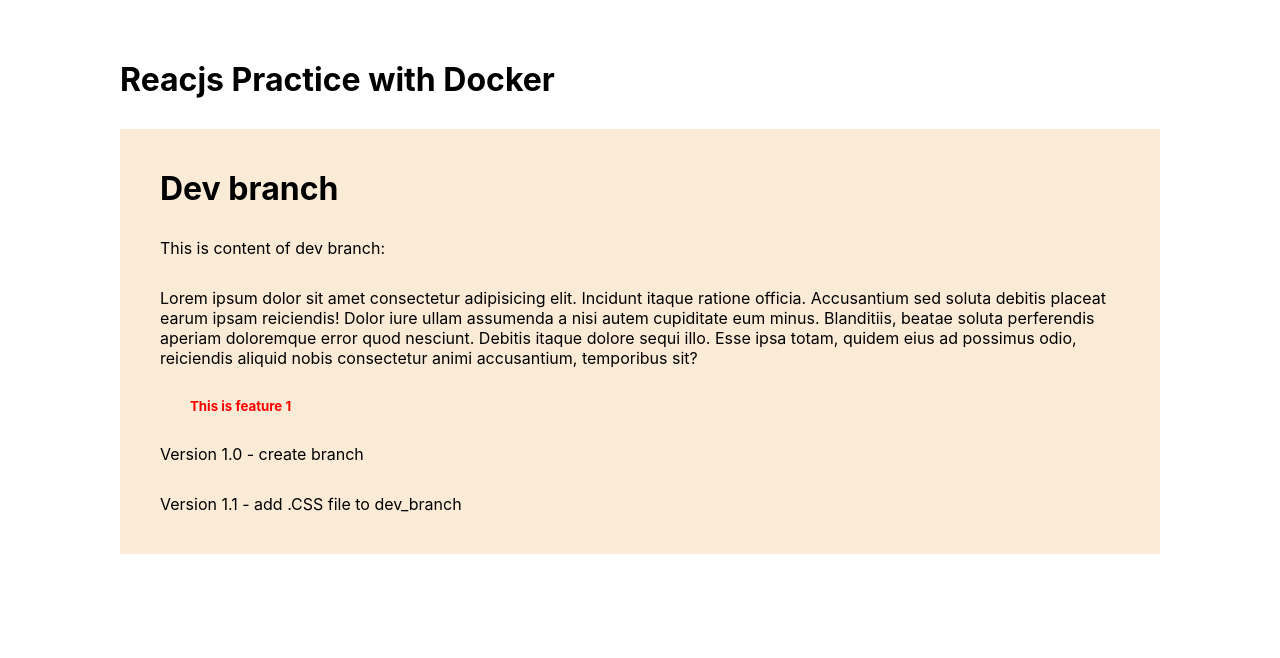
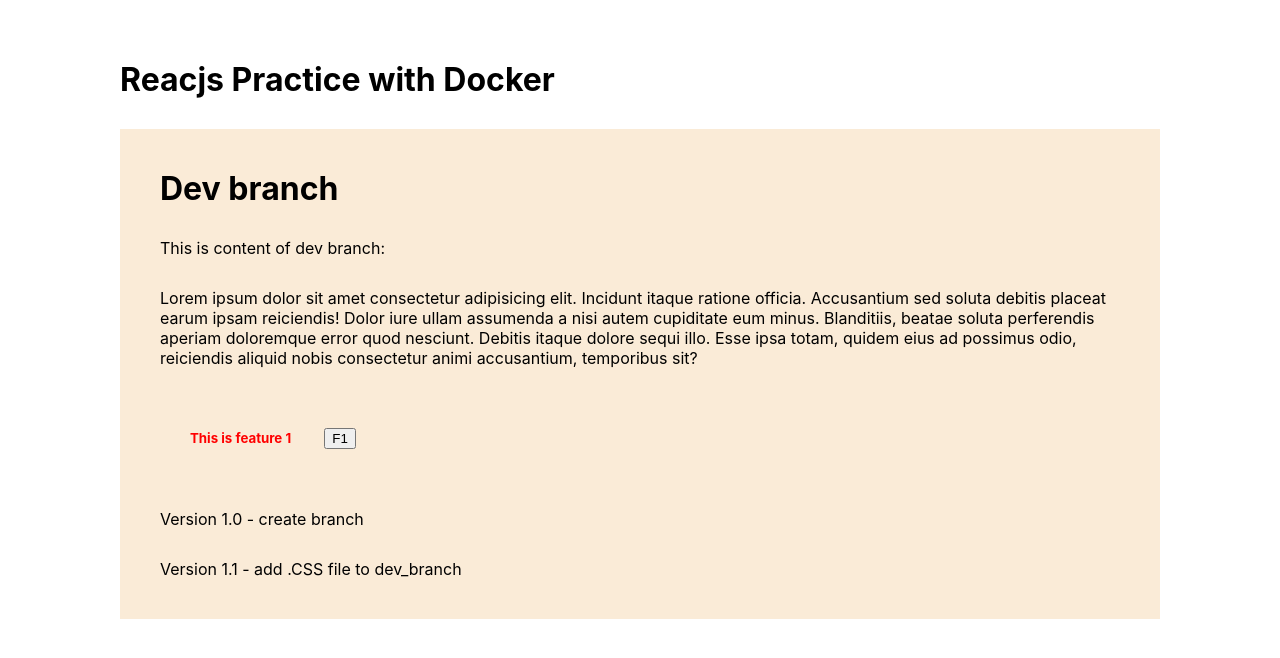
Before and after one commit to PhuocDev/docker_practice, a React (Create React App) app: page / in a window 1280 px wide. Shown: the top 658 px of the page. Built offline with nearby package versions, Linux system fonts and the light colour scheme.

Commit message:
feat: add btn to fea1

```diff
--- a/src/Feature1.jsx
+++ b/src/Feature1.jsx
@@ -3,7 +3,8 @@
 export default function Feature1() {
   return (
     <div style={{color: "red"}}>
-        <h5>This is feature 1</h5>
+        <h5>This is feature 1 <button>F1</button></h5>
+
     </div>
   )
 }
```
